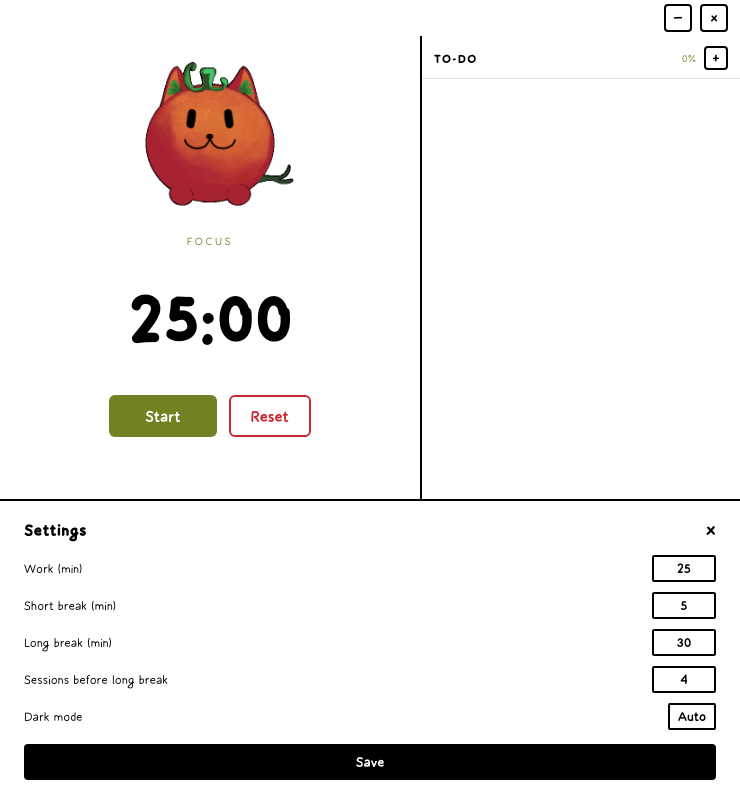
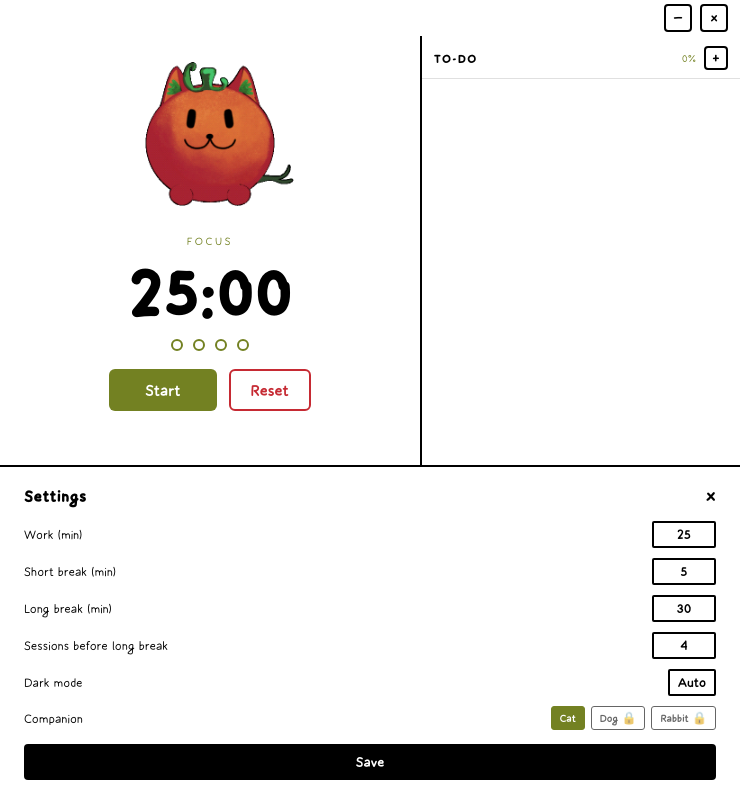
Before and after one commit to max-lopzzz/pawmodoro, an Electron app: page renderer/index.html in a window 740 px wide. Both pictures are taken after a click on the button "Open settings". Drawn offline with Linux system fonts and the light colour scheme; no server answers.

Commit message:
feat: add Companion skin picker to Settings

```diff
--- a/renderer/app.js
+++ b/renderer/app.js
@@ -14,6 +14,14 @@
   localStorage.setItem('cfg-shortBreak', config.shortBreak)
   localStorage.setItem('cfg-longBreak', config.longBreak)
   localStorage.setItem('cfg-sessions', config.sessionsBeforeLongBreak)
+}
+
+function loadSkin() {
+  return localStorage.getItem('selected-skin') || 'cat'
+}
+
+function saveSkin(skin) {
+  localStorage.setItem('selected-skin', skin)
 }
 
 function loadTasks() {
@@ -74,7 +82,8 @@
   completedWork: 0,
   interval: null,
   activeTaskId: null,
-  sessionWorkMinutes: config.work
+  sessionWorkMinutes: config.work,
+  skin: loadSkin()
 }
 
 // ── DOM refs ───────────────────────────────────
@@ -100,6 +109,7 @@
 var elInputSessions = document.getElementById('input-sessions')
 var elActiveTaskLabel = document.getElementById('active-task-label')
 var elThemeSelect     = document.getElementById('select-theme')
+var elSkinOptions     = Array.prototype.slice.call(document.querySelectorAll('.skin-option'))
 
 // ── Work duration ──────────────────────────────
 
@@ -142,7 +152,7 @@
       ? 'inline-block' : 'none'
 
   // Ambient cat GIF
-  var gifFile = getAmbientGif(state.sessionType, state.timerState)
+  var gifFile = getAmbientGif(state.sessionType, state.timerState, state.skin)
   var newSrc = '../assets/' + gifFile
   if (elCatAmbient.getAttribute('src') !== newSrc) {
     elCatAmbient.src = newSrc
@@ -234,7 +244,7 @@
 }
 
 function showCelebration() {
-  var gif = pickCelebrationGif()
+  var gif = pickCelebrationGif(state.skin)
   elCatCelebr.src = '../assets/' + gif
   elOverlay.classList.add('visible')
 
@@ -348,6 +358,14 @@
   elThemeSelect.value = localStorage.getItem('theme-override') || 'auto'
   document.getElementById('room-panel').classList.remove('visible')
   elSettingsPanel.classList.add('visible')
+  updateSkinOptions()
+  ensureAnonSession().then(function (session) {
+    var client = ensureConfigured(session.user.id)
+    return client.isEntitledTo('pawmodoro_pro')
+  }).then(function (entitled) {
+    skinEntitled = entitled
+    updateSkinOptions()
+  }).catch(function () {})
 })
 
 elBtnSetClose.addEventListener('click', function () {
@@ -373,6 +391,47 @@
 
   elSettingsPanel.classList.remove('visible')
   render()
+})
+
+// ── Skin selection ──────────────────────────────
+
+var SKIN_LABELS = { cat: 'Cat', dog: 'Dog', rabbit: 'Rabbit' }
+var skinEntitled = false
+
+function updateSkinOptions() {
+  elSkinOptions.forEach(function (btn) {
+    var skin = btn.getAttribute('data-skin')
+    var locked = skin !== 'cat' && !skinEntitled
+    btn.classList.toggle('selected', skin === state.skin)
+    btn.classList.toggle('locked', locked)
+    btn.textContent = locked ? SKIN_LABELS[skin] + ' 🔒' : SKIN_LABELS[skin]
+  })
+}
+
+function applySkin(skin) {
+  state.skin = skin
+  saveSkin(skin)
+  render()
+  updateSkinOptions()
+}
+
+elSkinOptions.forEach(function (btn) {
+  btn.addEventListener('click', function () {
+    var skin = btn.getAttribute('data-skin')
+    if (skin === state.skin) return
+    if (skin === 'cat') {
+      applySkin(skin)
+      return
+    }
+    ensureAnonSession().then(function (session) {
+      return ensureSkinAccess(session.user.id)
+    }).then(function (allowed) {
+      if (allowed) {
+        skinEntitled = true
+        applySkin(skin)
+      }
+    }).catch(function () {})
+  })
 })
 
 // ── Window controls ────────────────────────────
--- a/renderer/index.html
+++ b/renderer/index.html
@@ -72,6 +72,13 @@
           <option value="light">Off</option>
         </select>
       </label>
+      <label>Companion
+        <div class="skin-picker">
+          <button class="skin-option" id="skin-option-cat" data-skin="cat" type="button">Cat</button>
+          <button class="skin-option" id="skin-option-dog" data-skin="dog" type="button">Dog</button>
+          <button class="skin-option" id="skin-option-rabbit" data-skin="rabbit" type="button">Rabbit</button>
+        </div>
+      </label>
     </div>
     <button class="btn-save" id="btn-save">Save</button>
   </div>
--- a/renderer/style.css
+++ b/renderer/style.css
@@ -455,6 +455,35 @@
   outline-offset: 2px;
 }
 
+/* ── Skin picker ──────────────────────────────── */
+
+.skin-picker {
+  display: flex;
+  gap: 6px;
+}
+
+.skin-option {
+  font-size: 12px;
+  padding: 4px 8px;
+  border: 1px solid var(--black);
+  background: transparent;
+  color: var(--black);
+  cursor: pointer;
+  border-radius: 3px;
+  font-family: 'MorningBreeze', sans-serif;
+  white-space: nowrap;
+}
+
+.skin-option.selected {
+  background: var(--accent);
+  color: #ffffff;
+  border-color: var(--accent);
+}
+
+.skin-option.locked {
+  opacity: 0.6;
+}
+
 /* ── Todo panel ───────────────────────────────── */
 
 .todo-panel {
```
